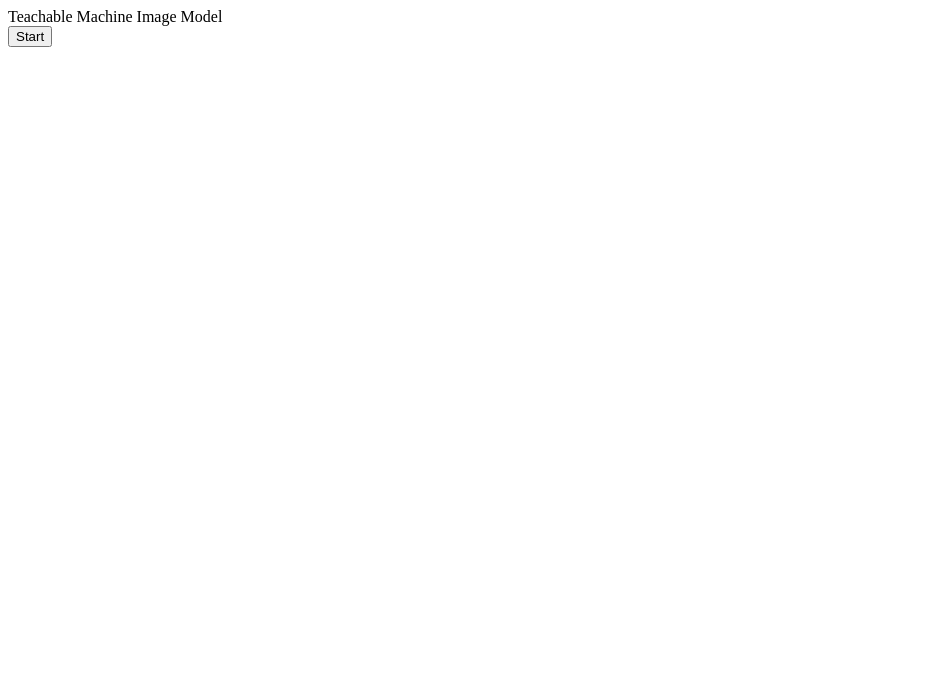
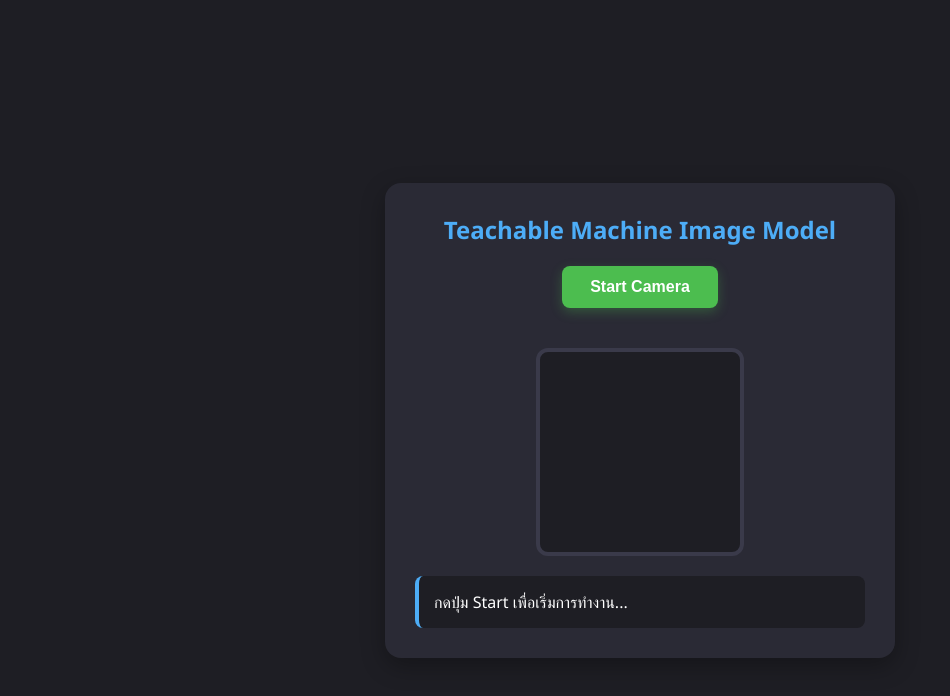
Before and after one commit to 42950-pornpummaree/f26, a plain HTML site: page index.html in a window 1280 px wide. Shown: the whole page, without its empty margins (0-950 px from the left). Drawn offline with Linux system fonts and the light colour scheme.

Commit message:
Update index.html

```diff
--- a/index.html
+++ b/index.html
@@ -1,59 +1,175 @@
-<div>Teachable Machine Image Model</div>
-<button type="button" onclick="init()">Start</button>
-<div id="webcam-container"></div>
-<div id="label-container"></div>
+<!DOCTYPE html>
+<html lang="th">
+<head>
+    <meta charset="UTF-8">
+    <meta name="viewport" content="width=device-width, initial-scale=1.0">
+    <title>Teachable Machine Image Model</title>
+    <style>
+        /* ปรับแต่งสไตล์ให้สวยงามโมเดิร์น */
+        body {
+            font-family: 'Segoe UI', Tahoma, Geneva, Verdana, sans-serif;
+            background-color: #1e1e24;
+            color: #fff;
+            display: flex;
+            flex-direction: column;
+            align-items: center;
+            justify-content: center;
+            min-height: 100vh;
+            margin: 0;
+            padding: 20px;
+        }
+
+        .container {
+            background-color: #2a2a35;
+            padding: 30px;
+            border-radius: 16px;
+            box-shadow: 0 8px 24px rgba(0, 0, 0, 0.3);
+            text-align: center;
+            max-width: 450px;
+            width: 100%;
+        }
+
+        h2 {
+            margin-top: 0;
+            color: #4dadf7;
+            font-size: 24px;
+            margin-bottom: 20px;
+        }
+
+        button {
+            background-color: #4cbd4f;
+            color: white;
+            border: none;
+            padding: 12px 28px;
+            font-size: 16px;
+            font-weight: bold;
+            border-radius: 8px;
+            cursor: pointer;
+            transition: all 0.3s ease;
+            box-shadow: 0 4px 12px rgba(76, 189, 79, 0.3);
+            margin-bottom: 20px;
+        }
+
+        button:hover {
+            background-color: #45a049;
+            transform: translateY(-2px);
+            box-shadow: 0 6px 16px rgba(76, 189, 79, 0.4);
+        }
+
+        button:active {
+            transform: translateY(0);
+        }
+
+        #webcam-container {
+            margin: 20px auto;
+            border: 4px solid #3a3a4a;
+            border-radius: 12px;
+            overflow: hidden;
+            width: 200px;
+            height: 200px;
+            background-color: #1e1e24;
+            display: flex;
+            align-items: center;
+            justify-content: center;
+        }
+
+        #label-container {
+            margin-top: 20px;
+            text-align: left;
+            background: #1e1e24;
+            padding: 15px;
+            border-radius: 8px;
+            border-left: 4px solid #4dadf7;
+        }
+
+        .label-row {
+            display: flex;
+            justify-content: space-between;
+            padding: 6px 0;
+            border-bottom: 1px solid #3a3a4a;
+            font-size: 15px;
+        }
+
+        .label-row:last-child {
+            border-bottom: none;
+        }
+    </style>
+</head>
+<body>
+
+<div class="container">
+    <h2>Teachable Machine Image Model</h2>
+    <button type="button" id="start-btn" onclick="init()">Start Camera</button>
+    <div id="webcam-container"></div>
+    <div id="label-container">กดปุ่ม Start เพื่อเริ่มการทำงาน...</div>
+</div>
+
 <script src="https://cdn.jsdelivr.net/npm/@tensorflow/tfjs@latest/dist/tf.min.js"></script>
 <script src="https://cdn.jsdelivr.net/npm/@teachablemachine/image@latest/dist/teachablemachine-image.min.js"></script>
 <script type="text/javascript">
-    // More API functions here:
-    // https://github.com/googlecreativelab/teachablemachine-community/tree/master/libraries/image
-
-    // the link to your model provided by Teachable Machine export panel
     const URL = "https://teachablemachine.withgoogle.com/models/F9eRRW2Me/";
 
     let model, webcam, labelContainer, maxPredictions;
+    let lastPredictTime = 0; // เก็บเวลาที่ทำนายผลล่าสุด
 
-    // Load the image model and setup the webcam
     async function init() {
+        // เปลี่ยนข้อความบนปุ่มเพื่อแจ้งสถานะกำลังโหลด
+        const startBtn = document.getElementById("start-btn");
+        startBtn.innerText = "Loading...";
+        startBtn.disabled = true;
+
         const modelURL = URL + "model.json";
         const metadataURL = URL + "metadata.json";
 
-        // load the model and metadata
-        // Refer to tmImage.loadFromFiles() in the API to support files from a file picker
-        // or files from your local hard drive
-        // Note: the pose library adds "tmImage" object to your window (window.tmImage)
         model = await tmImage.load(modelURL, metadataURL);
         maxPredictions = model.getTotalClasses();
 
-        // Convenience function to setup a webcam
-        const flip = true; // whether to flip the webcam
-        webcam = new tmImage.Webcam(200, 200, flip); // width, height, flip
-        await webcam.setup(); // request access to the webcam
+        const flip = true;
+        webcam = new tmImage.Webcam(200, 200, flip);
+        await webcam.setup();
         await webcam.play();
-        window.requestAnimationFrame(loop);
 
-        // append elements to the DOM
+        // ล้างข้อความเริ่มต้นใน Container
+        document.getElementById("webcam-container").innerHTML = "";
         document.getElementById("webcam-container").appendChild(webcam.canvas);
+
         labelContainer = document.getElementById("label-container");
-        for (let i = 0; i < maxPredictions; i++) { // and class labels
-            labelContainer.appendChild(document.createElement("div"));
+        labelContainer.innerHTML = "";
+
+        for (let i = 0; i < maxPredictions; i++) {
+            const row = document.createElement("div");
+            row.className = "label-row";
+            labelContainer.appendChild(row);
         }
-    }
 
-    async function loop() {
-        webcam.update(); // update the webcam frame
-        await predict();
+        // ซ่อนปุ่มหลังจากเริ่มทำงานแล้ว
+        startBtn.style.display = "none";
+
         window.requestAnimationFrame(loop);
     }
 
-    // run the webcam image through the image model
+    async function loop(timestamp) {
+        webcam.update(); // อัปเดตภาพหน้ากล้องตลอดเวลาเพื่อให้ภาพไหลลื่น (Real-time)
+
+        // ตรวจสอบว่าเวลาผ่านไปครบ 3000 มิลลิวินาที (3 วินาที) หรือยัง
+        if (!lastPredictTime || timestamp - lastPredictTime >= 3000) {
+            lastPredictTime = timestamp; // บันทึกเวลาปัจจุบันไว้
+            await predict(); // เรียกฟังก์ชันทำนายผล
+        }
+
+        window.requestAnimationFrame(loop);
+    }
+
     async function predict() {
-        // predict can take in an image, video or canvas html element
         const prediction = await model.predict(webcam.canvas);
         for (let i = 0; i < maxPredictions; i++) {
-            const classPrediction =
-                prediction[i].className + ": " + prediction[i].probability.toFixed(2);
+            // แสดงผลชื่อคลาส และปรับทศนิยมความน่าจะเป็นให้สวยงาม
+            const percent = (prediction[i].probability * 100).toFixed(0);
+            const classPrediction = `<span>${prediction[i].className}</span> <strong>${percent}%</strong>`;
             labelContainer.childNodes[i].innerHTML = classPrediction;
         }
     }
 </script>
+
+</body>
+</html>
```
